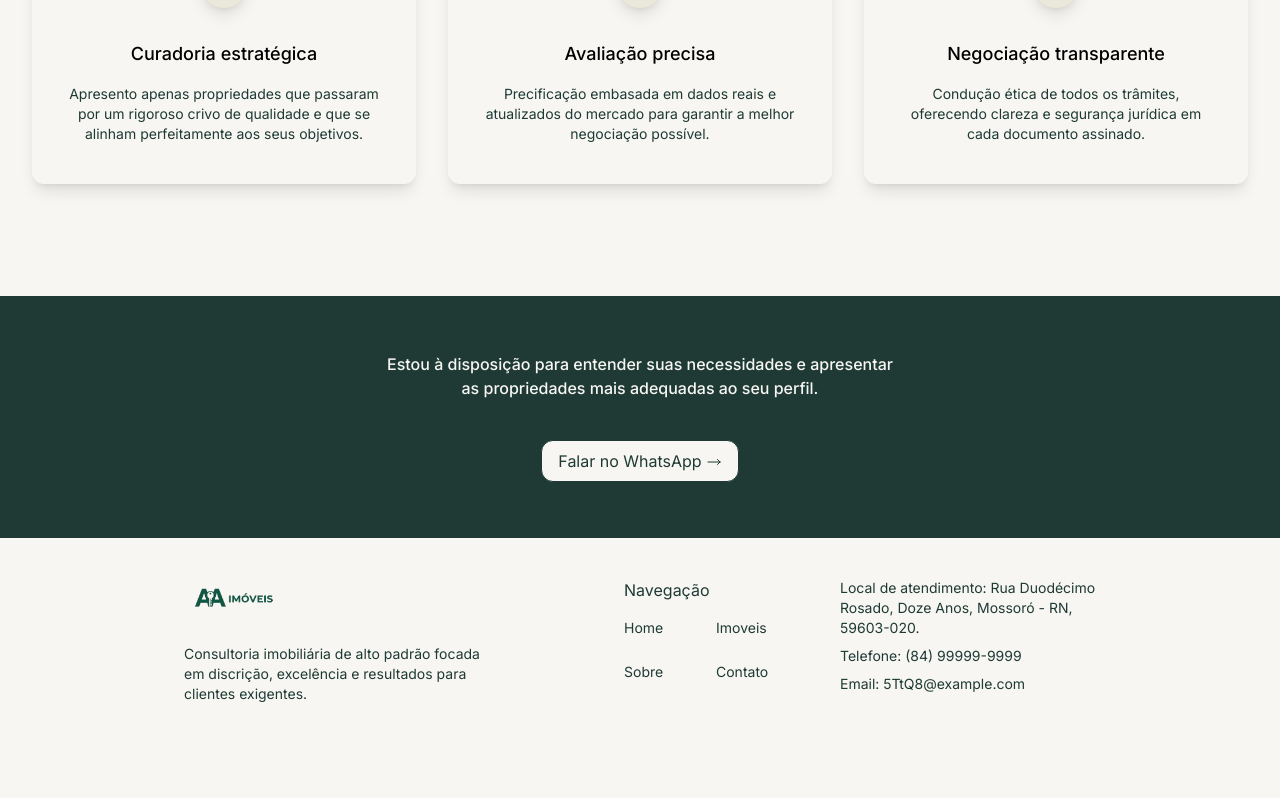
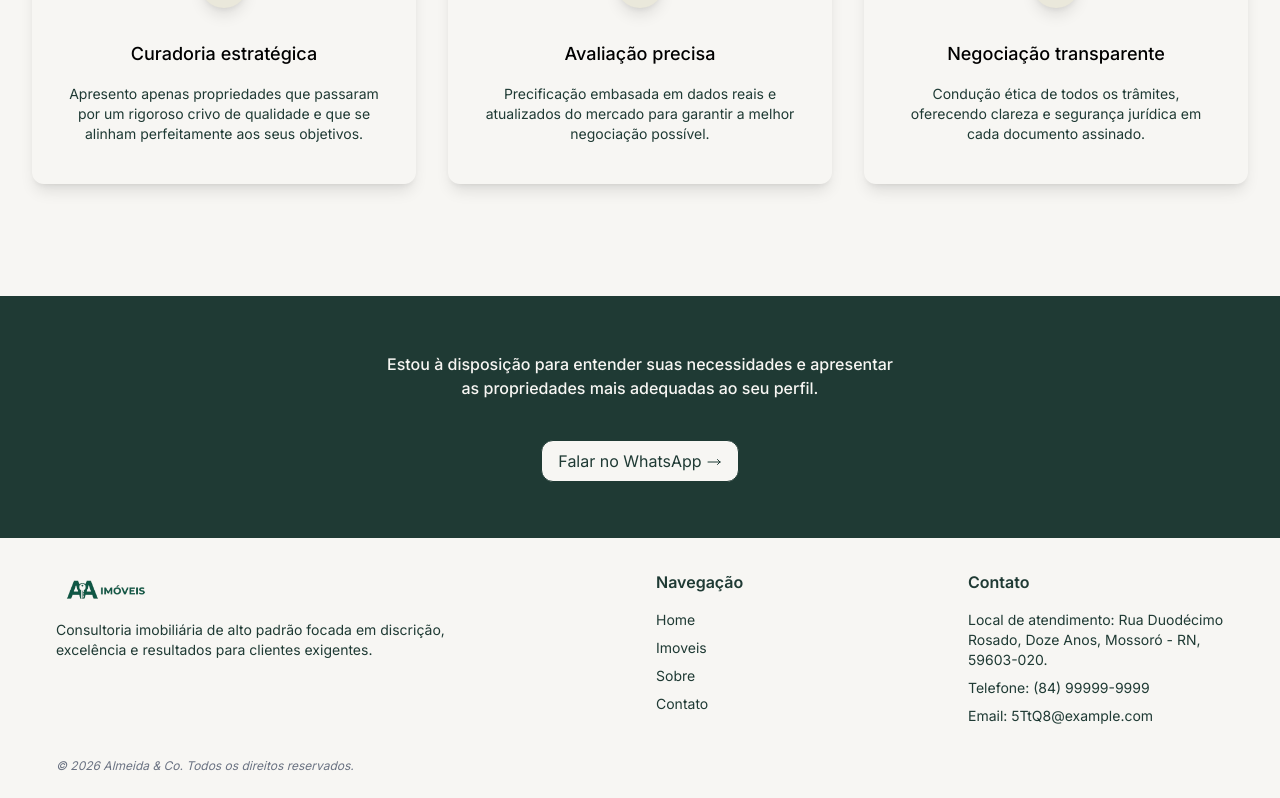
Before and after one commit to Evandro-bz-Junior/AA-Imoveis, a Next.js app: page / in a window 1280 px wide. Shown: the part 2631-3429 px from the top of the page. Before the commit the page ends 3367 px from the top, so only its background shows below. Built offline with nearby package versions, Linux system fonts and the light colour scheme; a web font is replaced by a local one.

Commit message:
Front desktop version adjusts

```diff
--- a/src/components/Footer.tsx
+++ b/src/components/Footer.tsx
@@ -3,15 +3,16 @@ import React from 'react';
 
 export default function Footer() {
     return (
-        <footer className='bg-background text-text2 container flex justify-center  mx-auto gap-14 py-8'>
-            <div className='flex flex-col gap-5 w-sm'>
+        <footer className='bg-background text-text2 container flex flex-col justify-center mx-auto gap-8 py-6 px-14'>
+            <div className='flex flex-col md:flex-row gap-6 justify-between   '>
+                <div className='flex flex-col gap-1 w-md'>
                     <Image src="/images/logo2.png" alt="AA Imóveis" width={100} height={100} />
-                <span className='text-sm max-w-80'>Consultoria imobiliária de alto padrão focada em discrição, excelência e resultados para clientes exigentes.</span>
+                    <span className='text-sm  '>Consultoria imobiliária de alto padrão focada em discrição, excelência e resultados para clientes exigentes.</span>
                 </div>
 
                 <div className='navigation flex flex-col w-40  gap-4 mt-2'>
-                <h6>Navegação</h6>
-                <ul className="grid grid-cols-2 gap-6 text-sm">
+                    <h6 className='font-semibold'>Navegação</h6>
+                    <ul className=" flex flex-col gap-2 text-sm">
                         <li>
                             <a href="#" className="hover:underline text-text2">Home</a>
                         </li>
@@ -27,11 +28,18 @@ export default function Footer() {
                     </ul>
                 </div>
 
-            <div className='adress flex flex-col w-64 text-sm gap-2 mt-2'>
+                <div className='adress flex flex-col w-64  gap-4 mt-2'>
+                    <h6 className='font-semibold'>Contato</h6>
+                    <div className='flex flex-col gap-2 text-sm'>
                     <span>Local de atendimento: Rua Duodécimo Rosado, Doze Anos, Mossoró - RN, 59603-020.</span>
                     <span>Telefone: (84) 99999-9999</span>
                     <span>Email: 5TtQ8@example.com</span>
                     </div>
+                </div>
+            </div>
+            <span className="text-xs text-gray-500 italic">
+                        © 2026 Almeida & Co. Todos os direitos reservados.
+                    </span>
         </footer>
     );
 }
```
Also changed, not shown: src/app/page.tsx (+5 -5 lines). Lines whose indentation alone changed are shown as unchanged.
